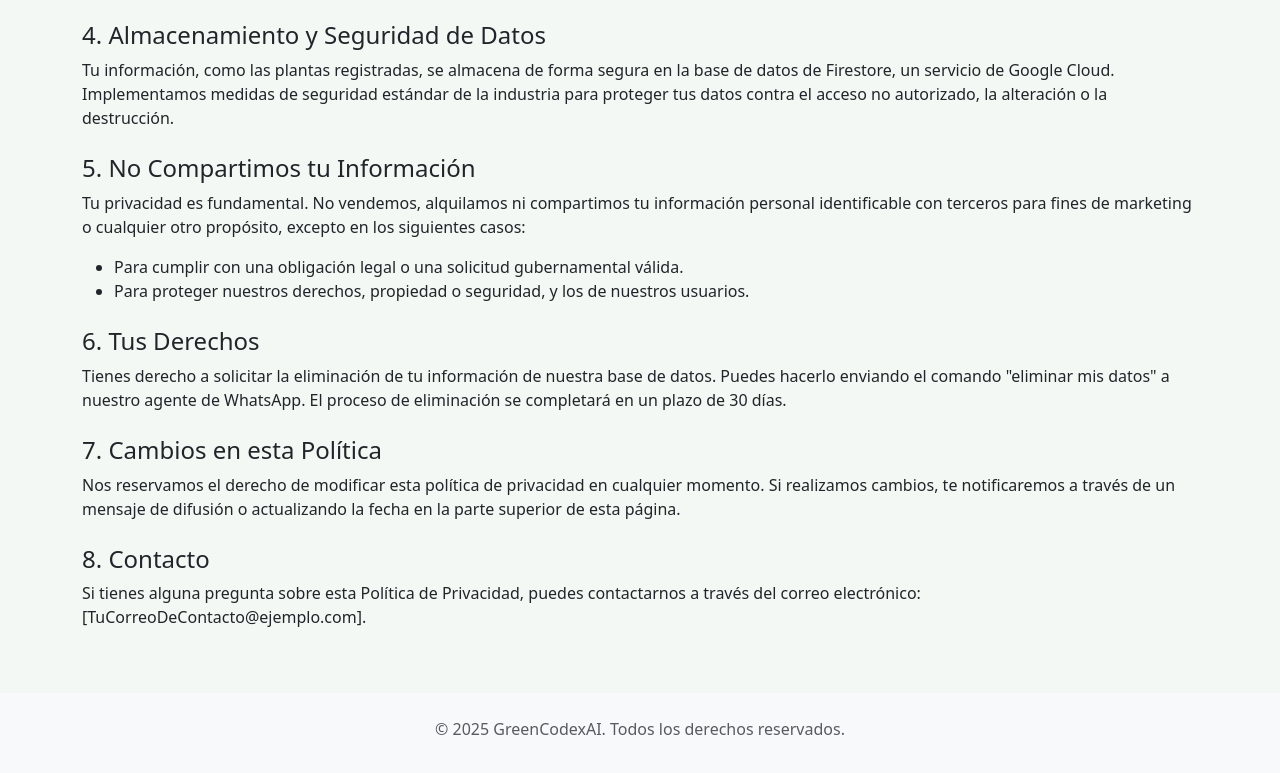
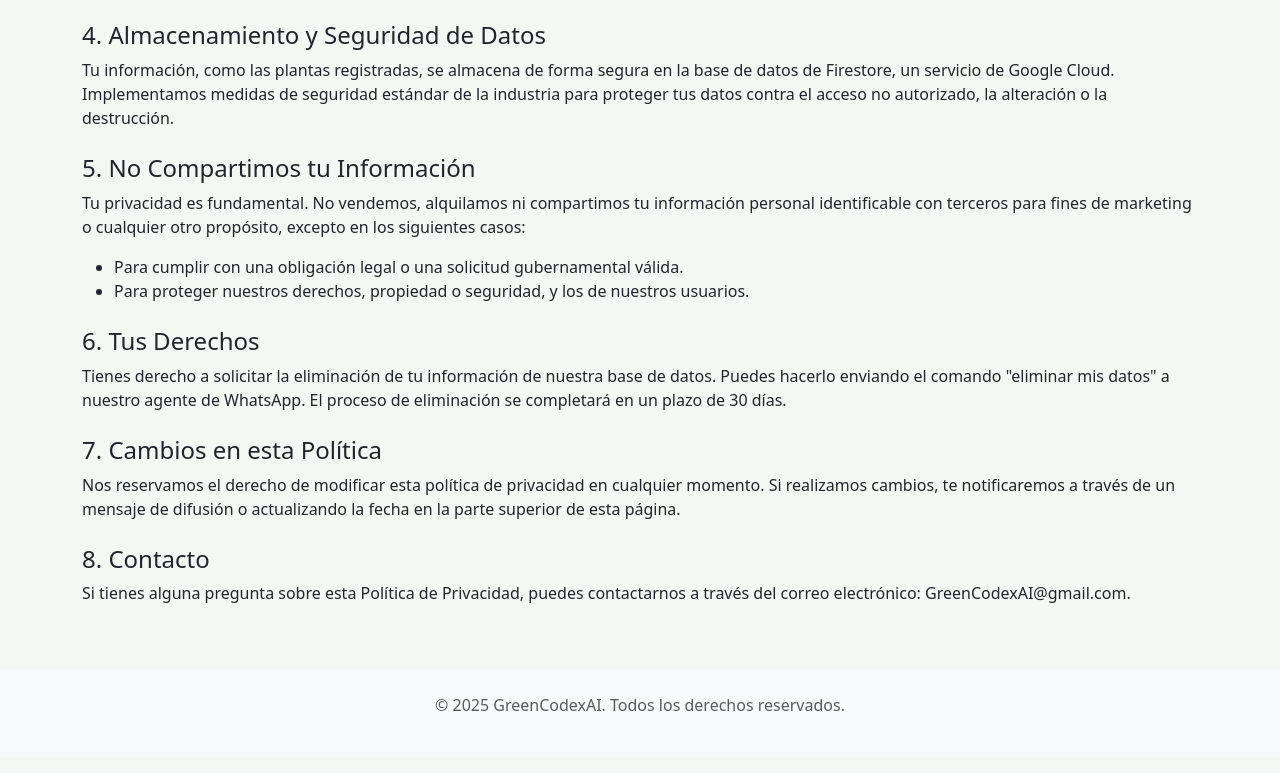
Before and after one commit to DanielSanchez112/GreenCodexAIWebPage, a plain HTML site: page privacy.html in a window 1280 px wide. Shown: the part 705-1478 px from the top of the page. Drawn offline with nearby package versions, Linux system fonts and the light colour scheme.

Commit message:
Update contact email in privacy policy page

```diff
--- a/privacy.html
+++ b/privacy.html
@@ -91,7 +91,7 @@
         <p>Nos reservamos el derecho de modificar esta política de privacidad en cualquier momento. Si realizamos cambios, te notificaremos a través de un mensaje de difusión o actualizando la fecha en la parte superior de esta página.</p>
 
         <h4 class="mt-4">8. Contacto</h4>
-        <p>Si tienes alguna pregunta sobre esta Política de Privacidad, puedes contactarnos a través del correo electrónico: [TuCorreoDeContacto@ejemplo.com].</p>
+        <p>Si tienes alguna pregunta sobre esta Política de Privacidad, puedes contactarnos a través del correo electrónico: GreenCodexAI@gmail.com.</p>
 
     </main>
 
```
